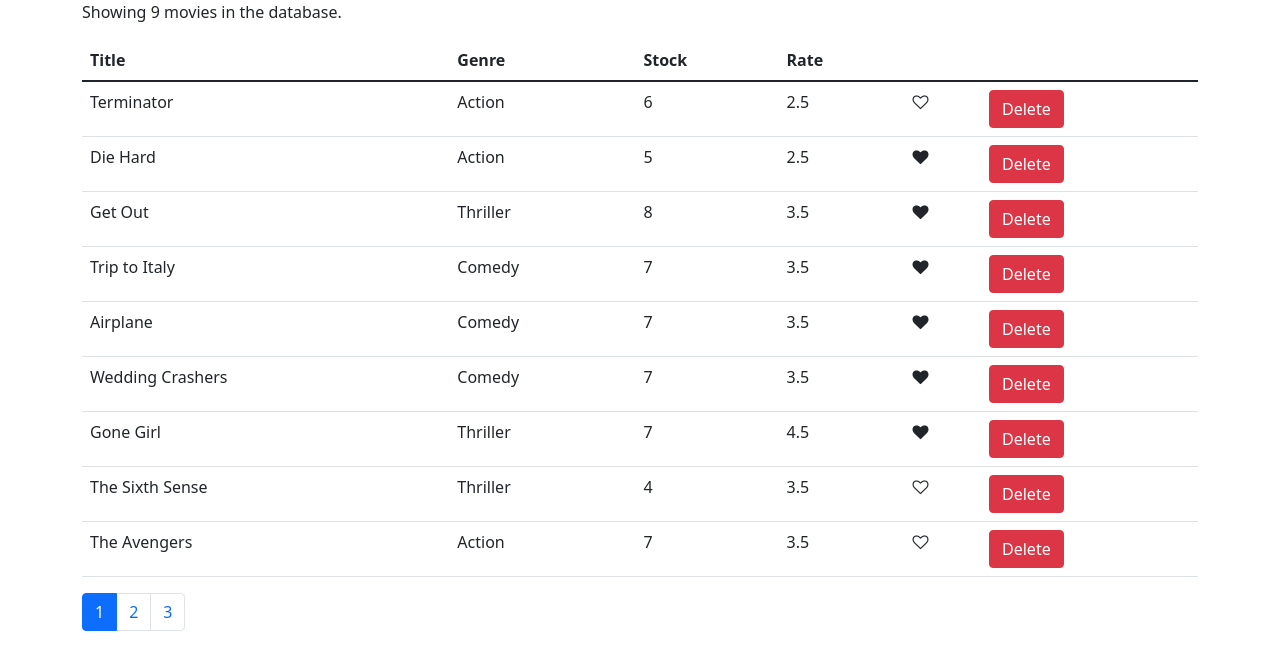
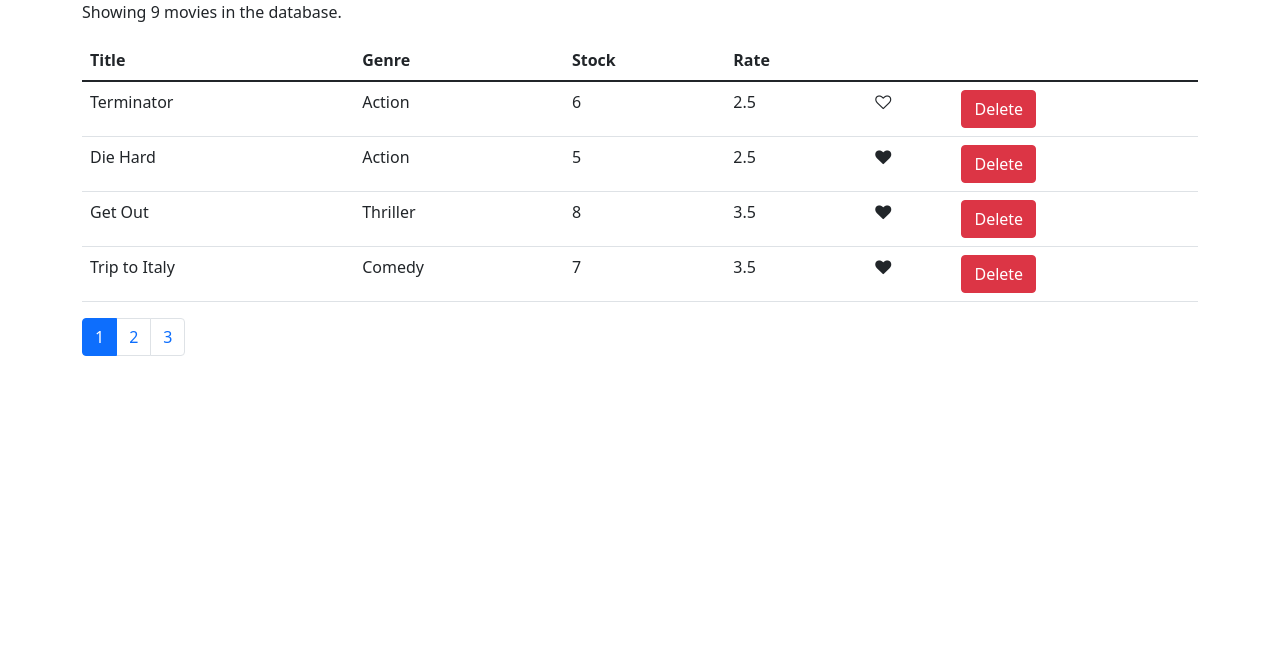
Before and after one commit to urosristanovic/react-mosh, a React (Create React App) app in the folder vidly-app/: page / in a window 1280 px wide. Shown: the top 670 px of the page. Built offline with nearby package versions, Linux system fonts and the light colour scheme.

Commit message:
6-Pagination - Paginating Data

```diff
--- a/vidly-app/src/components/common/pagination.jsx
+++ b/vidly-app/src/components/common/pagination.jsx
@@ -1,3 +1,4 @@
+/* eslint-disable jsx-a11y/anchor-is-valid */
 import React from 'react';
 import _ from 'lodash';
 
--- a/vidly-app/src/components/movies.jsx
+++ b/vidly-app/src/components/movies.jsx
@@ -2,6 +2,7 @@
 import { getMovies, deleteMovie } from '../services/fakeMovieService';
 import Pagination from './common/pagination';
 import Like from './common/like';
+import { paginate } from '../utils/paginate';
 
 class Movies extends Component {
   state = {
@@ -29,8 +30,11 @@
 
   render() {
     const { length: count } = this.state.movies;
-    const { pageSize, currentPage } = this.props;
+    const { pageSize, currentPage, movies: allMovies } = this.state;
+
     if (count === 0) return <p>There are no movies in the database.</p>;
+
+    const movies = paginate(allMovies, currentPage, pageSize);
 
     return (
       <>
@@ -46,7 +50,7 @@
             </tr>
           </thead>
           <tbody>
-            {this.state.movies.map(movie => (
+            {movies.map(movie => (
               <tr key={movie._id}>
                 <td>{movie.title}</td>
                 <td>{movie.genre.name}</td>
@@ -72,8 +76,8 @@
         </table>
         <Pagination
           itemsCount={count}
-          pageSize={this.state.pageSize}
-          currentPage={this.state.currentPage}
+          pageSize={pageSize}
+          currentPage={currentPage}
           onPageChange={this.handlePageChange}
         />
       </>
--- /dev/null
+++ b/vidly-app/src/utils/paginate.js
@@ -0,0 +1,8 @@
+import _ from 'lodash';
+
+export function paginate(items, pageNumber, pageSize) {
+  const startIndex = (pageNumber - 1) * pageSize;
+  return _(items).slice(startIndex).take(pageSize).value();
+  //  _.slice(items, startIndex);
+  // _.take()
+}
```
